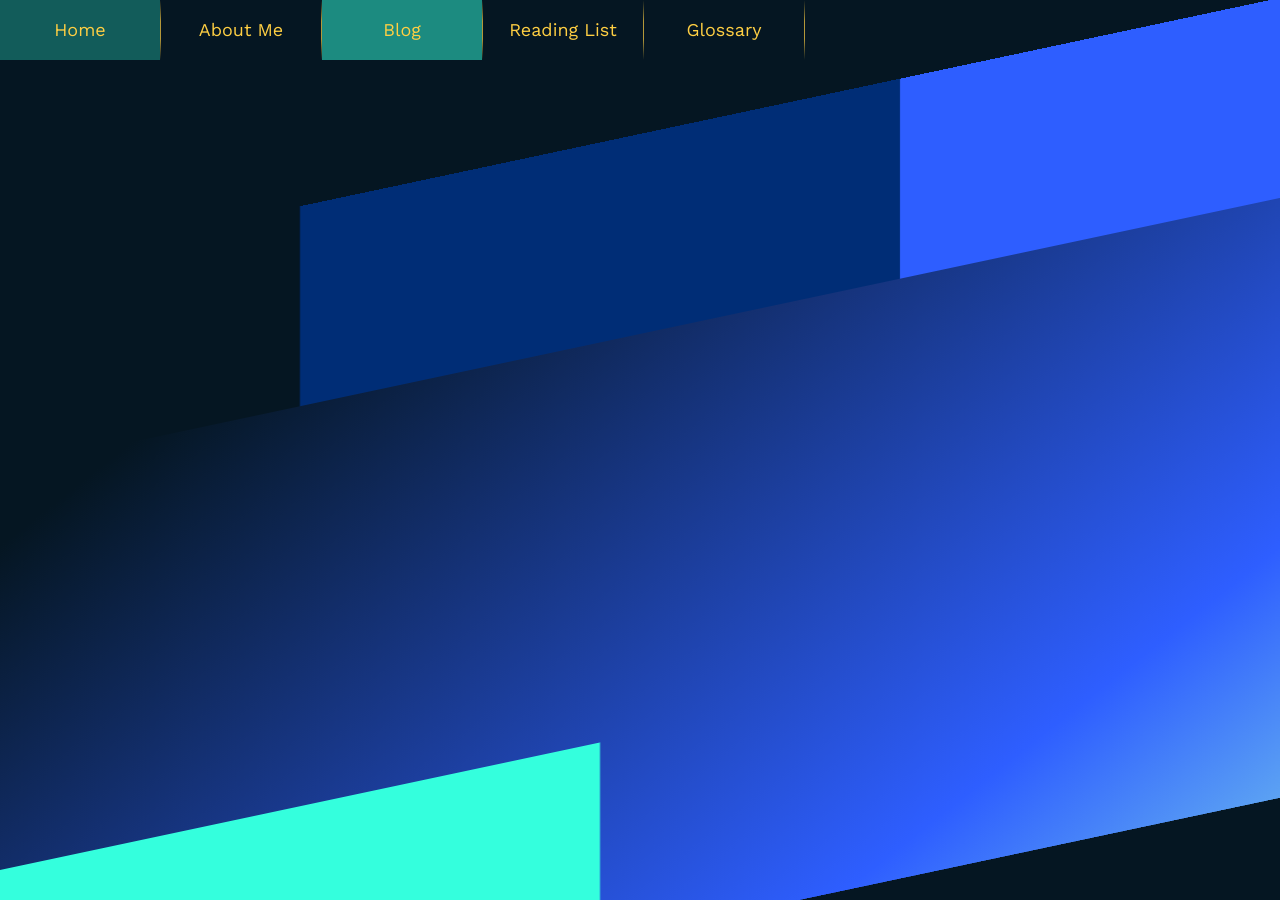
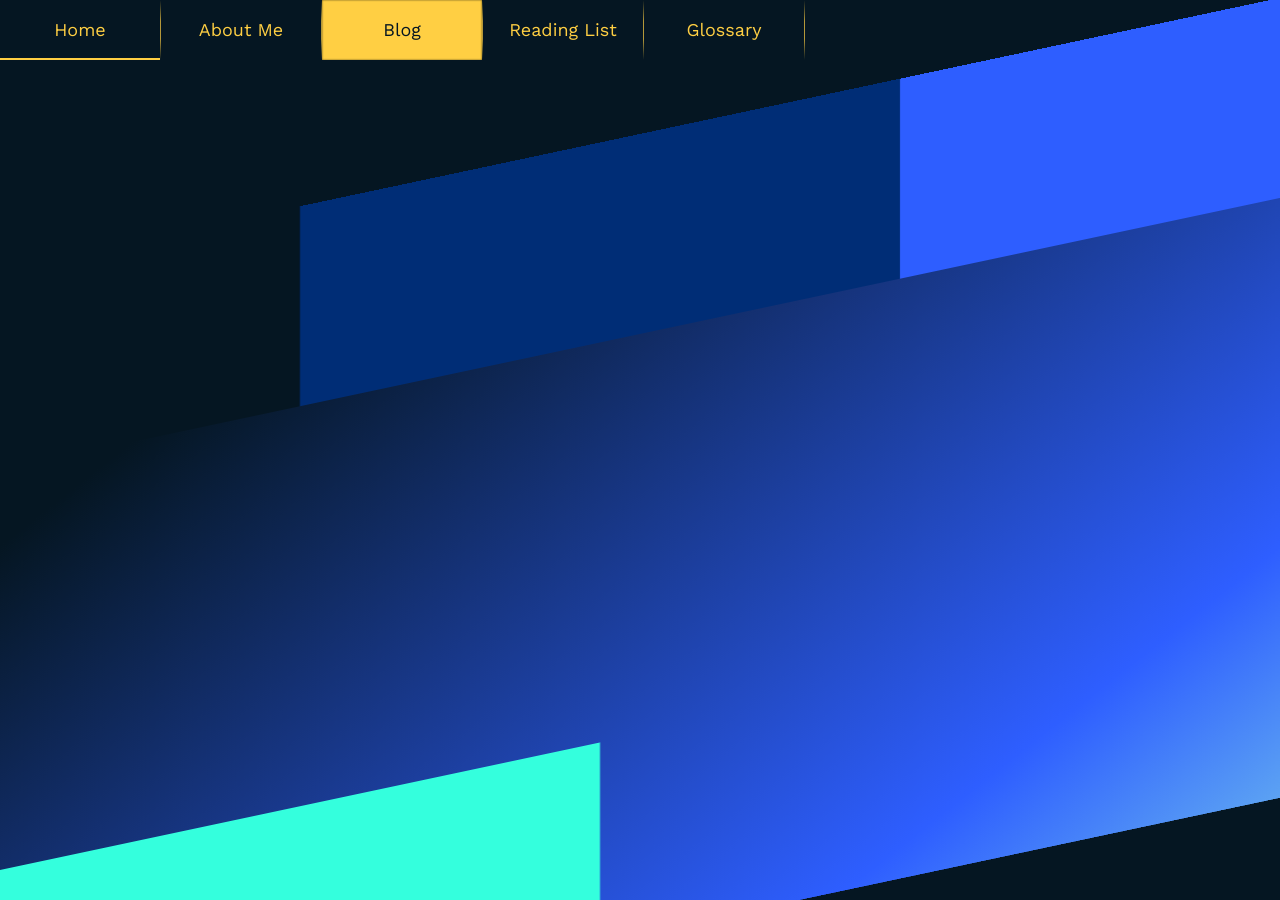
Before and after one commit to FleaRex/PersonalBlog, a Jekyll site: the page built from blog.html, in a window 1280 px wide. Built offline with Jekyll 4.4.1, drawn with Linux system fonts in a browser that asks for light colours; some web fonts are replaced.

Commit message:
finish styling nav bar.

```diff
--- a/_sass/navigation.scss
+++ b/_sass/navigation.scss
@@ -6,6 +6,7 @@ nav {
     flex-direction: row;
 
     a {
+      position: relative;
       // background-color: $text-color;
       text-decoration: none;
       height: 60px;
@@ -14,13 +15,28 @@ nav {
       line-height: 60px;
       font-size: 18px;
 
-      &:hover {
+      &::before {
+        content: "";
+        position: absolute;
+        bottom: 0;
+        left: 0;
+        height: 2px;
+        width: 0;
+        background-color: $accent-color;
+      }
+
+      &:hover::before {
         transition: all 0.25s ease;
-        background-color: rgba(#34ffdd, 0.3);
+
+        width: 100%;
       }
 
       &.current {
-        background-color: rgba(#34ffdd, 0.5);
+        color: $background-color;
+        background: $accent-color;
+        -webkit-box-shadow: inset 0px 0px 2px 0px rgba(0,0,0,0.75);
+        -moz-box-shadow: inset 0px 0px 2px 0px rgba(0,0,0,0.75);
+        box-shadow: inset 0px 0px 2px 0px rgba(0,0,0,0.75);
       }
 
       li {
@@ -37,3 +53,19 @@ nav {
     }
   }
 }
+
+@media (max-width: 580px) {
+  a {
+    display: none;
+  }
+
+  div {
+    display: none;
+  }
+
+  ul {
+    *:nth-child(1), *:nth-child(2) {
+      display: block;
+    }
+  }
+}
```
